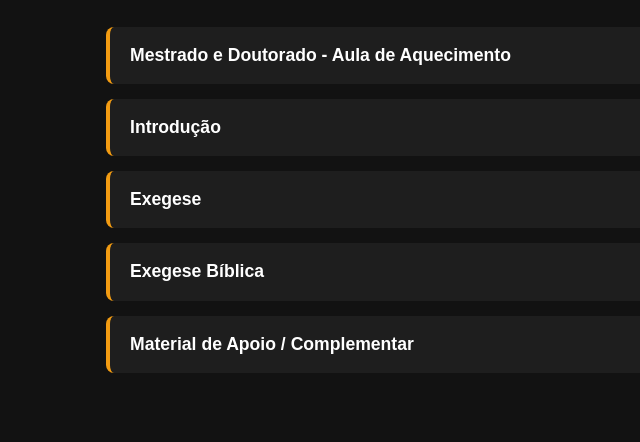
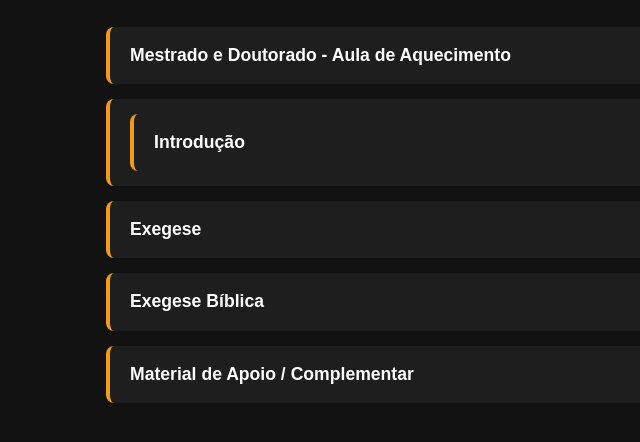
Before and after one commit to josesilva123/voz-que-clama, a website: page doutorado/doutorado.html in a window 1280 px wide. Shown: the part 220-662 px from the top of the page, without its empty margins (104-744 px from the left). Drawn offline with Linux system fonts and the light colour scheme; files that its build step writes are made by us from their sources.

Commit message:
Fix HTML structure and correct links in doutorado.html

```diff
--- a/doutorado/doutorado.html
+++ b/doutorado/doutorado.html
@@ -30,7 +30,9 @@
                 <a href="doutorado/Mestrado%20e%20Doutorado%20Aula%20Aquecimento.pdf" target="_blank">Mestrado e Doutorado - Aula de Aquecimento</a>
             </div>
             <div class="apostila-item">
-                <a href="doutorado/instrodu%C3%A7ao.pdf" target="_blank">Introdução</a>
+               <div class="apostila-item">
+        <a href="doutorado/introducao.pdf" target="_blank">Introdução</a>
+      </div>
             </div>
             <div class="apostila-item">
                 <a href="doutorado/exegese.pdf" target="_blank">Exegese</a>
```
